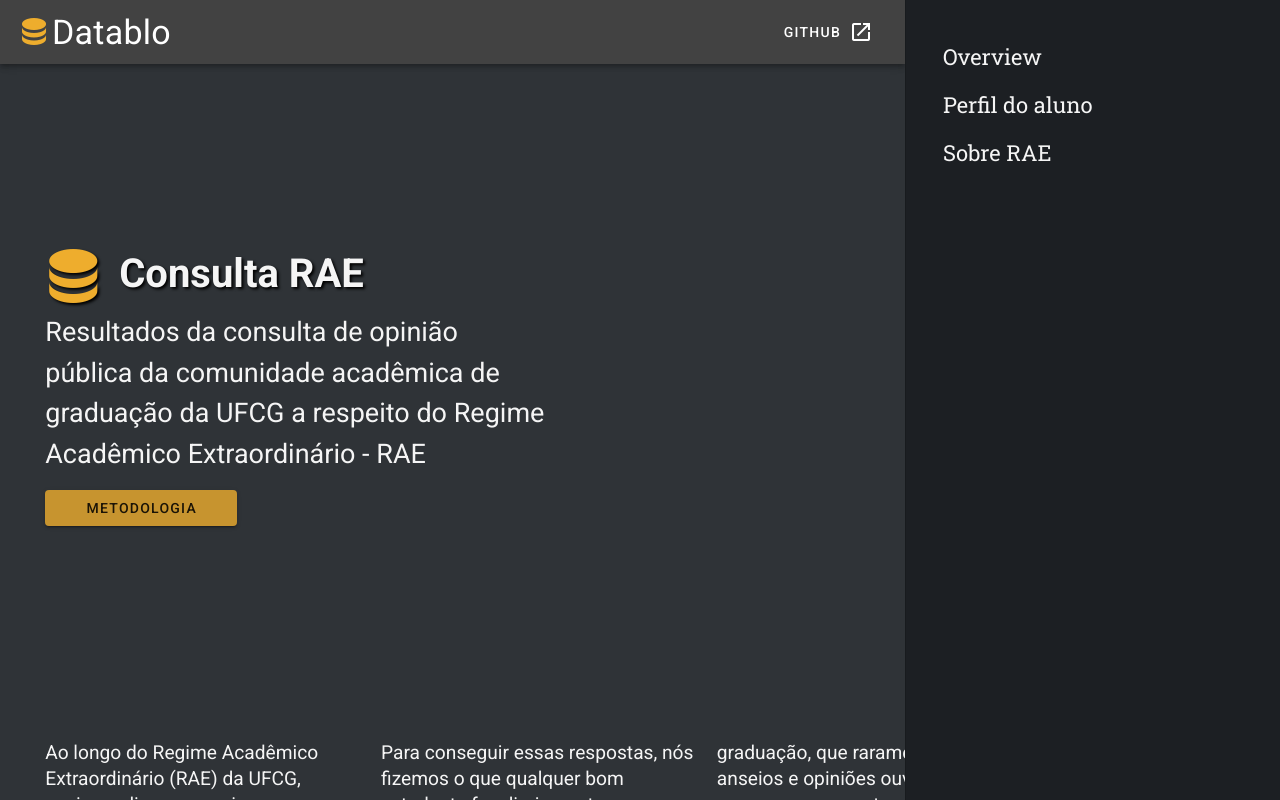
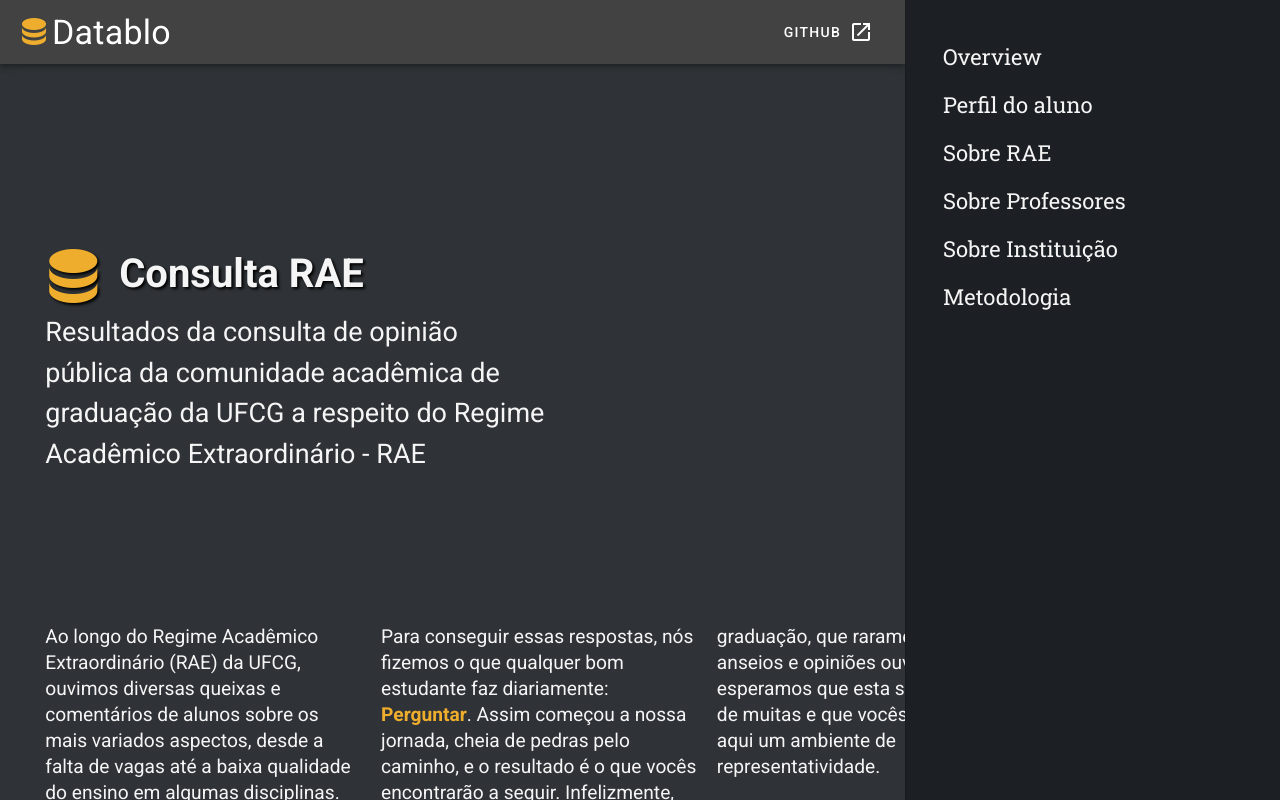
Before and after one commit to leleoveiga/datablo-vue, a Vue app: page / in a window 1280 px wide. Shown: the top 800 px of the page. Built offline with nearby package versions, Linux system fonts and the light colour scheme.

Commit message:
add ids para o scrollTo funcionar

```diff
--- a/src/components/Content.vue
+++ b/src/components/Content.vue
@@ -47,8 +47,12 @@
 				graduação da UFCG a respeito do Regime Acadêmico Extraordinário - RAE
 			</p>
 			<!-- <div class="d-flex justify-start"> -->
-			<v-btn class="px-10 mb-16" color="#eead2dcc">Metodologia</v-btn>
-			<div class="presentation">
+			<!-- <v-btn
+				class="px-10 mb-16"
+				color="#eead2dcc"
+				>Metodologia</v-btn
+			> -->
+			<div class="presentation" id="overview">
 				<div class="text">
 					<p class="">
 						Ao longo do Regime Acadêmico Extraordinário (RAE) da UFCG, ouvimos
@@ -91,35 +95,38 @@
 				</div>
 			</div>
 		</div>
-		<!-- </div> -->
-		<!-- <v-btn>Github</v-btn> -->
 
-		<PerfilRespondentes />
-		<VagasOfertadas id="sobreRae" />
-		<CursarDisciplina />
-		<OpiniaoRAE />
-		<DesempenhoRAE />
-		<QualidadeRAE />
-		<SaudeMental />
-		<DificuldadesTecnicas />
-		<DificuldadesDesempenho />
-		<SobreProfessores />
-		<ProfessoresTolerantes />
-		<AtuacaoProfessores />
-		<AtendimentoProfessores />
-		<ExigenciaProfessores />
-		<VolumeAtividades />
-		<JulgaVolumeAtividades />
-		<SobreInstituicao />
-		<AvaliaUFCGPandemia />
-		<AvaliaDesempenhoCoord />
-		<Metodologia />
+		<PerfilRespondentes id="perfilRespondente" />
+
+		<SobreRae id="sobreRae" />
+		<VagasOfertadas id="vagasOfertadas" />
+		<CursarDisciplina id="cursarDisciplina" />
+		<OpiniaoRAE id="opiniaoRae" />
+		<DesempenhoRAE id="desempenhoRae" />
+		<QualidadeRAE id="qualidadeRae" />
+		<SaudeMental id="saudeMentalRae" />
+		<DificuldadesTecnicas id="dificuldadesTecnicas" />
+		<DificuldadesDesempenho id="dificuldadesDesempenho" />
+
+		<SobreProfessores id="sobreProfessores" />
+		<ToleranciaProfessores id="toleranciaProfessores" />
+		<AtuacaoProfessores id="atuacaoProfessores" />
+		<AtendimentoProfessores id="atendimentoProfessores" />
+		<ExigenciaProfessores id="exigenciaProfessores" />
+		<VolumeAtividades id="volumeAtividades" />
+		<JulgaVolumeAtividades id="julgaVolumeAtividades" />
+
+		<SobreInstituicao id="sobreInstituicao" />
+		<AvaliaUFCGPandemia id="avaliaUFCGPandemia" />
+		<AvaliaDesempenhoCoord id="avaliaDesempenhoCoord" />
+		<Metodologia id="metodologia" />
 	</v-card>
 </template>
 
 <script>
 import PerfilRespondentes from "./pages/PerfilRespondentes";
 import VagasOfertadas from "./pages/SobreRae/VagasOfertadas.vue";
+import SobreRae from "./pages/SobreRae/SobreRae.vue";
 import CursarDisciplina from "./pages/SobreRae/CursarDisciplina.vue";
 import OpiniaoRAE from "./pages/SobreRae/OpiniaoRAE.vue";
 import DesempenhoRAE from "./pages/SobreRae/DesempenhoRAE.vue";
@@ -128,7 +135,7 @@
 import DificuldadesDesempenho from "./pages/SobreRae/DificuldadesDesempenho.vue";
 import DificuldadesTecnicas from "./pages/SobreRae/DificuldadesTecnicas.vue";
 import SobreProfessores from "./pages/SobreProfessores/SobreProfessores";
-import ProfessoresTolerantes from "./pages/SobreProfessores/ProfessoresTolerantes";
+import ToleranciaProfessores from "./pages/SobreProfessores/ProfessoresTolerantes";
 import AtuacaoProfessores from "./pages/SobreProfessores/AtuacaoProfessores";
 import ExigenciaProfessores from "./pages/SobreProfessores/ExigenciaProfessores";
 import AtendimentoProfessores from "./pages/SobreProfessores/AtendimentoProfessores";
@@ -151,7 +158,7 @@
 		AtendimentoProfessores,
 		ExigenciaProfessores,
 		AtuacaoProfessores,
-		ProfessoresTolerantes,
+		ToleranciaProfessores,
 		SobreProfessores,
 		DificuldadesTecnicas,
 		DificuldadesDesempenho,
@@ -160,6 +167,7 @@
 		DesempenhoRAE,
 		OpiniaoRAE,
 		CursarDisciplina,
+		SobreRae,
 		PerfilRespondentes,
 		VagasOfertadas,
 	},
--- a/src/components/NavDrawer.vue
+++ b/src/components/NavDrawer.vue
@@ -22,7 +22,7 @@
 				<span
 					v-bind:class="{ childrenFont: item.child }"
 					class="navFont grey--text text--lighten-4 font-weight-regular"
-					@click="scrollTo(item.id)"
+					@click="scrollTo(item.id, item.offs)"
 				>
 					{{ item.name }}
 				</span>
@@ -36,26 +36,138 @@
 	name: "NavDrawer",
 	data: () => ({
 		items: [
-			{ name: "Overview" },
+			{ name: "Overview", id: "overview", offs: 100 },
 			{
 				name: "Perfil do aluno",
+				id: "perfilRespondente",
 				children: [
 					{
 						name: "Quantidade de respostas",
+						id: "quantidadeRespostas",
 						child: true,
 					},
 				],
 			},
-			{ name: "Sobre RAE", id: "sobreRae" },
+			{
+				name: "Sobre RAE",
+				id: "sobreRae",
+				children: [
+					{
+						name: "Vagas Ofertadas",
+						id: "vagasOfertadas",
+						child: true,
+					},
+					{
+						name: "Disciplinas Cursadas",
+						id: "cursarDisciplina",
+						child: true,
+					},
+					{
+						name: "Opinião Geral",
+						id: "opiniaoRae",
+						child: true,
+					},
+					{
+						name: "Desempenho no RAE",
+						id: "desempenhoRae",
+						child: true,
+					},
+					{
+						name: "Qualidade do Ensino",
+						id: "qualidadeRae",
+						child: true,
+					},
+					{
+						name: "Saúde Mental",
+						id: "saudeMentalRae",
+						child: true,
+					},
+					{
+						name: "Dificuldades Técnicas",
+						id: "dificuldadesTecnicas",
+						child: true,
+					},
+					{
+						name: "Impacto das Dificuldades",
+						id: "dificuldadesDesempenho",
+						child: true,
+					},
+				],
+			},
+			{
+				name: "Sobre Professores",
+				id: "sobreProfessores",
+				children: [
+					{
+						name: "Tolerância dos Professores",
+						id: "toleranciaProfessores",
+						child: true,
+						offs: 40,
+					},
+					{
+						name: "Atuação dos Professores",
+						id: "atuacaoProfessores",
+						child: true,
+						offs: 40,
+					},
+					{
+						name: "Atendimento Individual",
+						id: "atendimentoProfessores",
+						child: true,
+						offs: 40,
+					},
+					{
+						name: "Exigência dos Professores",
+						id: "exigenciaProfessores",
+						child: true,
+						offs: 40,
+					},
+					{
+						name: "Volume de Atividades no RAE",
+						id: "volumeAtividades",
+						child: true,
+						offs: 40,
+					},
+					{
+						name: "Sobre essas Atividades",
+						id: "julgaVolumeAtividades",
+						child: true,
+						offs: 40,
+					},
+				],
+			},
+			{
+				name: "Sobre Instituição",
+				id: "sobreInstituicao",
+				children: [
+					{
+						name: "Avaliação da UFCG",
+						id: "avaliaUFCGPandemia",
+						child: true,
+						offs: 40,
+					},
+					{
+						name: "Desempenho das Coordenações",
+						id: "avaliaDesempenhoCoord",
+						child: true,
+						offs: 40,
+					},
+				],
+			},
+			{
+				name: "Metodologia",
+				id: "metodologia",
+				offs: 40,
+			},
 		],
 		right: null,
 	}),
 	methods: {
-		scrollTo(id) {
+		scrollTo(id, offs) {
 			this.$vuetify.goTo(`#${id}`, {
-				duration: 200,
-				offset: 0,
-				easing: "easeInOutCubic",
+				duration: 400,
+				offset: offs ? offs : 0,
+				easing: "easeOutCubic",
 			});
 		},
 	},
--- a/src/components/pages/PerfilRespondentes.vue
+++ b/src/components/pages/PerfilRespondentes.vue
@@ -20,7 +20,7 @@
 			</p>
 		</div>
 		<!-- card dos gráficos -->
-		<v-card class="marginGraph" width="90%" dark>
+		<v-card class="marginGraph" width="90%" dark id="quantidadeRespostas">
 			<div
 				class="font-weight-bold body-1 d-flex align-center justify-center mt-10"
 			>
```
